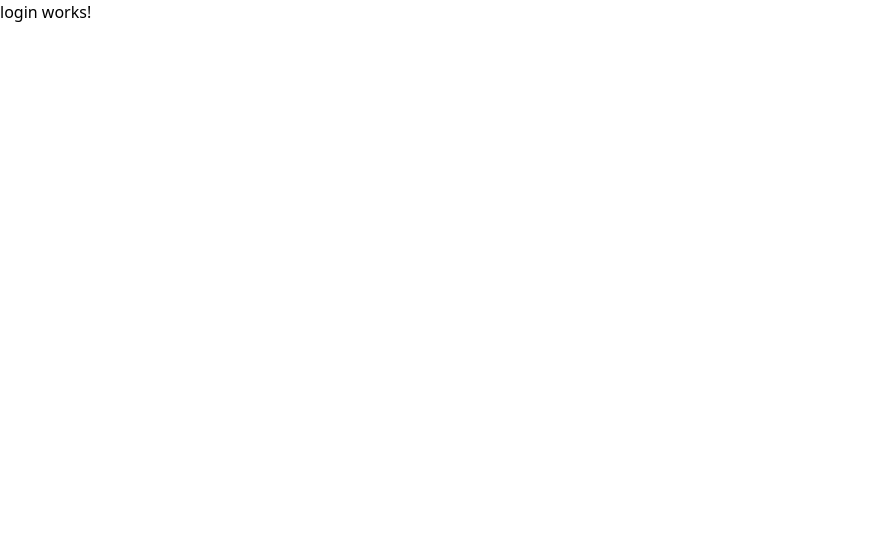
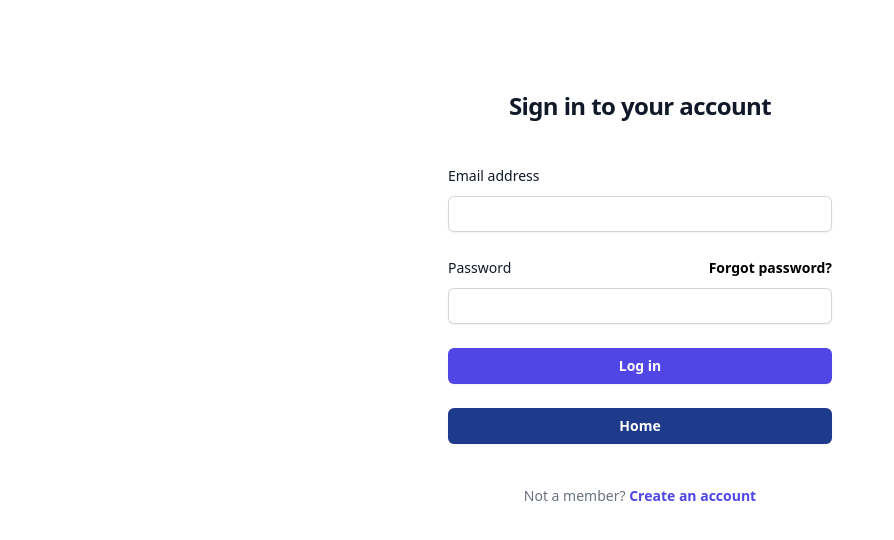
Before and after one commit to MergeaSergiu/AngularAWSManagementSystem, an Angular app: page /login in a window 1280 px wide. Shown: the top 540 px of the page, without its empty margins (0-894 px from the left). Built offline with nearby package versions, Linux system fonts and the light colour scheme.

Commit message:
Added login and signUp components

```diff
--- a/src/app/login/login.component.html
+++ b/src/app/login/login.component.html
@@ -1 +1,40 @@
-<p>login works!</p>
+<div class="flex min-h-full flex-col justify-center px-6 py-12 lg:px-8">
+    <div class="sm:mx-auto sm:w-full sm:max-w-sm">
+      <h2 class="mt-10 text-center text-2xl/9 font-bold tracking-tight text-gray-900">Sign in to your account</h2>
+    </div>
+
+    <div class="mt-10 sm:mx-auto sm:w-full sm:max-w-sm">
+      <form class="space-y-6" action="#" method="POST">
+        <div>
+          <label for="email" class="block text-sm/6 font-medium text-gray-900">Email address</label>
+          <div class="mt-2">
+            <input id="email" name="email" type="email" autocomplete="email" required class="block w-full rounded-md border-0 py-1.5 text-gray-900 shadow-sm ring-1 ring-inset ring-gray-300 placeholder:text-gray-400 focus:ring-2 focus:ring-inset focus:ring-indigo-600 sm:text-sm/6">
+          </div>
+        </div>
+
+        <div>
+          <div class="flex items-center justify-between">
+            <label for="password" class="block text-sm/6 font-medium text-gray-900">Password</label>
+            <div class="text-sm">
+              <a href="#" class="font-semibold text-black hover:text-indigo-500">Forgot password?</a>
+            </div>
+          </div>
+          <div class="mt-2">
+            <input id="password" name="password" type="password" autocomplete="current-password" required class="block w-full rounded-md border-0 py-1.5 text-gray-900 shadow-sm ring-1 ring-inset ring-gray-300 placeholder:text-gray-400 focus:ring-2 focus:ring-inset focus:ring-indigo-600 sm:text-sm/6">
+          </div>
+        </div>
+
+        <div>
+          <button routerLink="" type="submit" class="flex w-full justify-center rounded-md bg-indigo-600 px-3 py-1.5 text-sm/6 font-semibold text-white shadow-sm hover:bg-indigo-500 focus-visible:outline focus-visible:outline-2 focus-visible:outline-offset-2 focus-visible:outline-indigo-600">Log in</button>
+        </div>
+        <div>
+            <button routerLink="" type="button" class="flex w-full justify-center rounded-md bg-blue-900 px-3 py-1.5 text-sm/6 font-semibold text-white shadow-sm hover:bg-indigo-500 focus-visible:outline focus-visible:outline-2 focus-visible:outline-offset-2 focus-visible:outline-indigo-600">Home</button>
+          </div>
+      </form>
+
+      <p class="mt-10 text-center text-sm/6 text-gray-500">
+        Not a member?
+        <a routerLink="/signup" class="font-semibold text-indigo-600 hover:text-black">Create an account</a>
+      </p>
+    </div>
+  </div>
--- a/src/app/signup/signup.component.html
+++ b/src/app/signup/signup.component.html
@@ -1 +1,36 @@
-<p>signup works!</p>
+<div class="flex min-h-full flex-col justify-center px-6 py-12 lg:px-8">
+    <div class="sm:mx-auto sm:w-full sm:max-w-sm">
+      <h2 class="mt-10 text-center text-2xl/9 font-bold tracking-tight text-gray-900">Create an account</h2>
+    </div>
+
+    <div class="mt-10 sm:mx-auto sm:w-full sm:max-w-sm">
+      <form class="space-y-6" action="#" method="POST">
+        <div>
+          <label for="email" class="block text-sm/6 font-medium text-gray-900">Email address (username)</label>
+          <div class="mt-2">
+            <input id="email" name="email" type="email" autocomplete="email" required class="block w-full rounded-md border-0 py-1.5 text-gray-900 shadow-sm ring-1 ring-inset ring-gray-300 placeholder:text-gray-400 focus:ring-2 focus:ring-inset focus:ring-indigo-600 sm:text-sm/6">
+          </div>
+        </div>
+        <div>
+          <div class="flex items-center justify-between">
+            <label for="password" class="block text-sm/6 font-medium text-gray-900">Password</label>
+          </div>
+          <div class="mt-2">
+            <input id="password" name="password" type="password" autocomplete="current-password" required class="block w-full rounded-md border-0 py-1.5 text-gray-900 shadow-sm ring-1 ring-inset ring-gray-300 placeholder:text-gray-400 focus:ring-2 focus:ring-inset focus:ring-indigo-600 sm:text-sm/6">
+          </div>
+        </div>
+
+        <div>
+          <button routerLink="" type="submit" class="flex w-full justify-center rounded-md bg-indigo-600 px-3 py-1.5 text-sm/6 font-semibold text-white shadow-sm hover:bg-indigo-500 focus-visible:outline focus-visible:outline-2 focus-visible:outline-offset-2 focus-visible:outline-indigo-600">Sign Up</button>
+        </div>
+        <div>
+            <button routerLink="" type="button" class="flex w-full justify-center rounded-md bg-blue-900 px-3 py-1.5 text-sm/6 font-semibold text-white shadow-sm hover:bg-indigo-500 focus-visible:outline focus-visible:outline-2 focus-visible:outline-offset-2 focus-visible:outline-indigo-600">Home</button>
+          </div>
+      </form>
+
+      <p class="mt-10 text-center text-sm/6 text-gray-500">
+        Already a member?
+        <a routerLink="/login" class="font-semibold text-indigo-600 hover:text-black">Log In</a>
+      </p>
+    </div>
+  </div>
```
